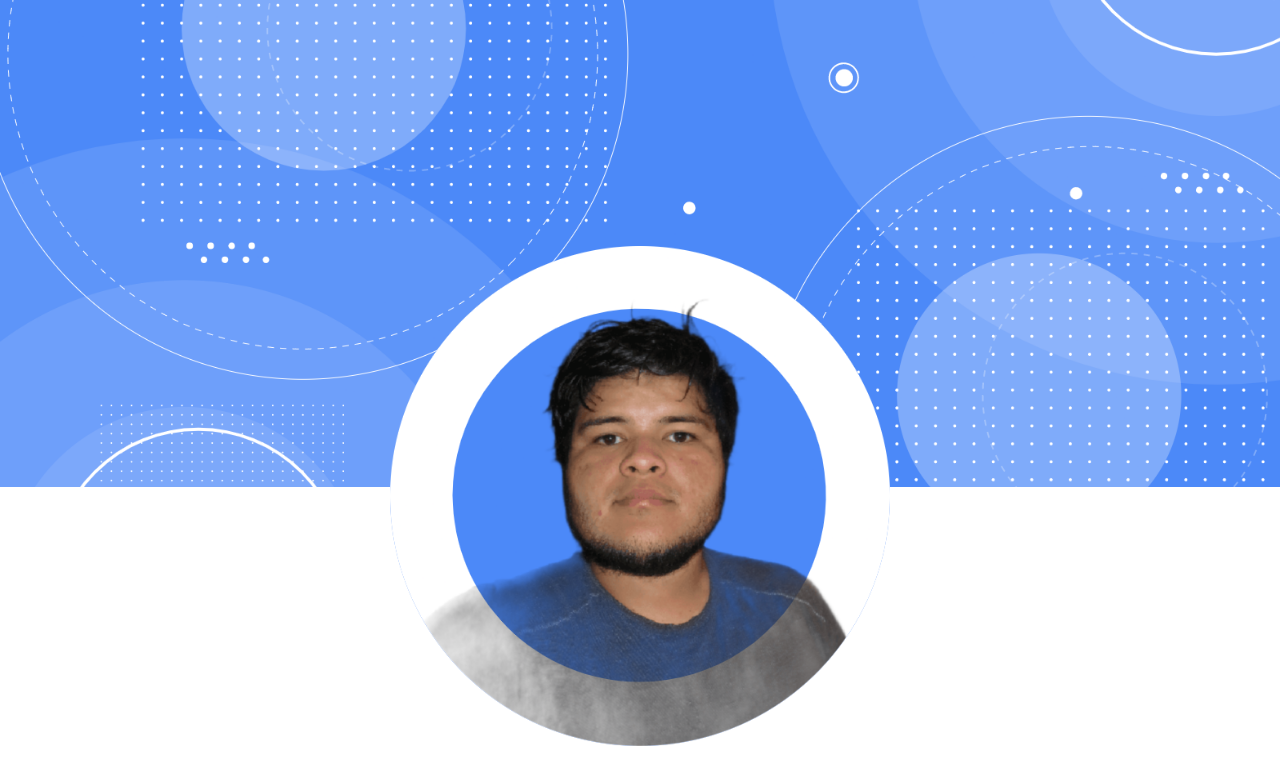
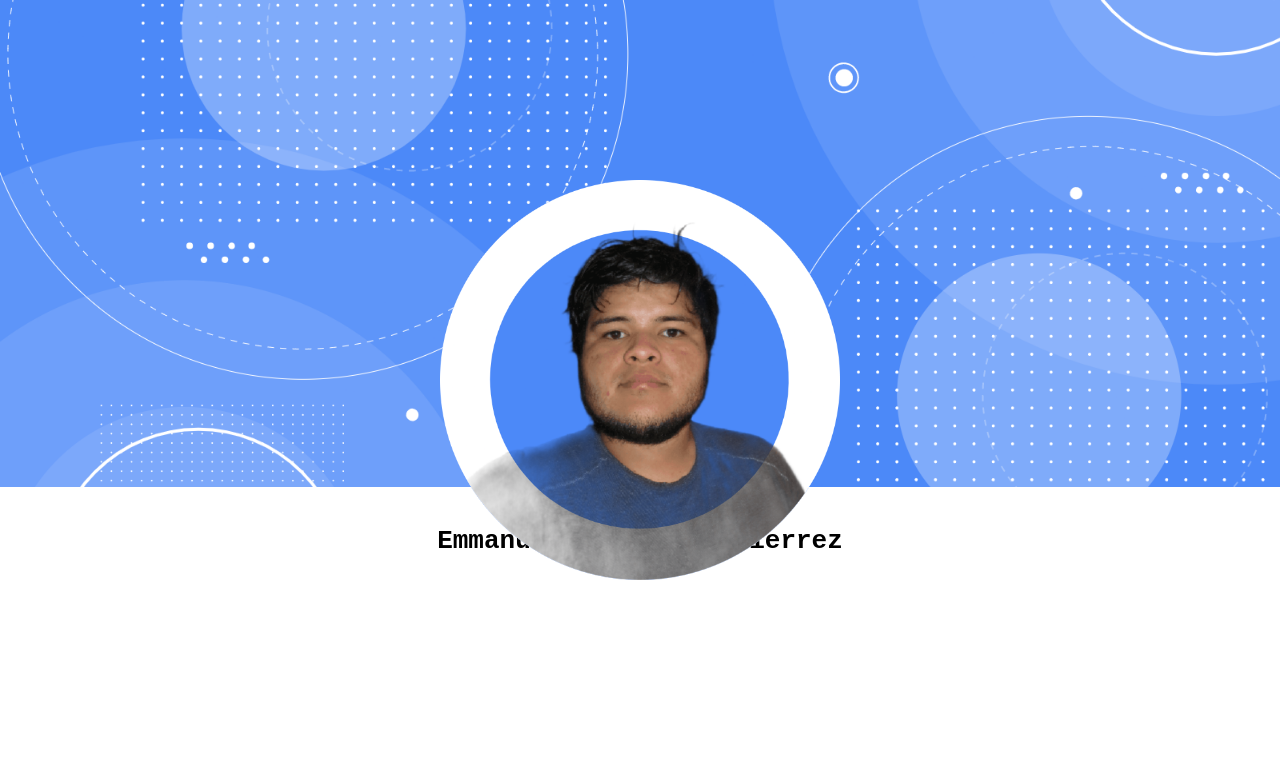
Before and after one commit to emmanuelsanchg/emmanuelsanchg, a plain HTML site: page index.html in a window 1280 px wide. Drawn offline with Linux system fonts and the light colour scheme.

Commit message:
se agrego titulo y estilos

```diff
--- a/css/style.css
+++ b/css/style.css
@@ -6,6 +6,7 @@
 
 .header {
     width: 100%;
+    max-height: 45vh;
     position: relative;
 }
 
@@ -15,10 +16,18 @@ img {
 
 .container-imagen-perfil {
     position: absolute;
-    width: 500px;
+    width: 400px;
     top: 50%;
     right: 0;
     bottom: 0;
     left: 0;
     margin: auto;
 }
+
+.title {
+    height: 100px;
+    display: flex;
+    justify-content: center;
+    align-items: center;
+    font-family: monospace;
+}
--- a/index.html
+++ b/index.html
@@ -15,6 +15,7 @@
         <figure class="container-imagen-perfil">
             <img src="./img/profile-pic.png" alt="imagen de perfil de Emmanuel Sanchez" class="imagen-perfil">
         </figure>
+        <h1 class="title">Emmanuel Sanchez Gutierrez</h1>
     </header>
 </body>
 </html>
```
